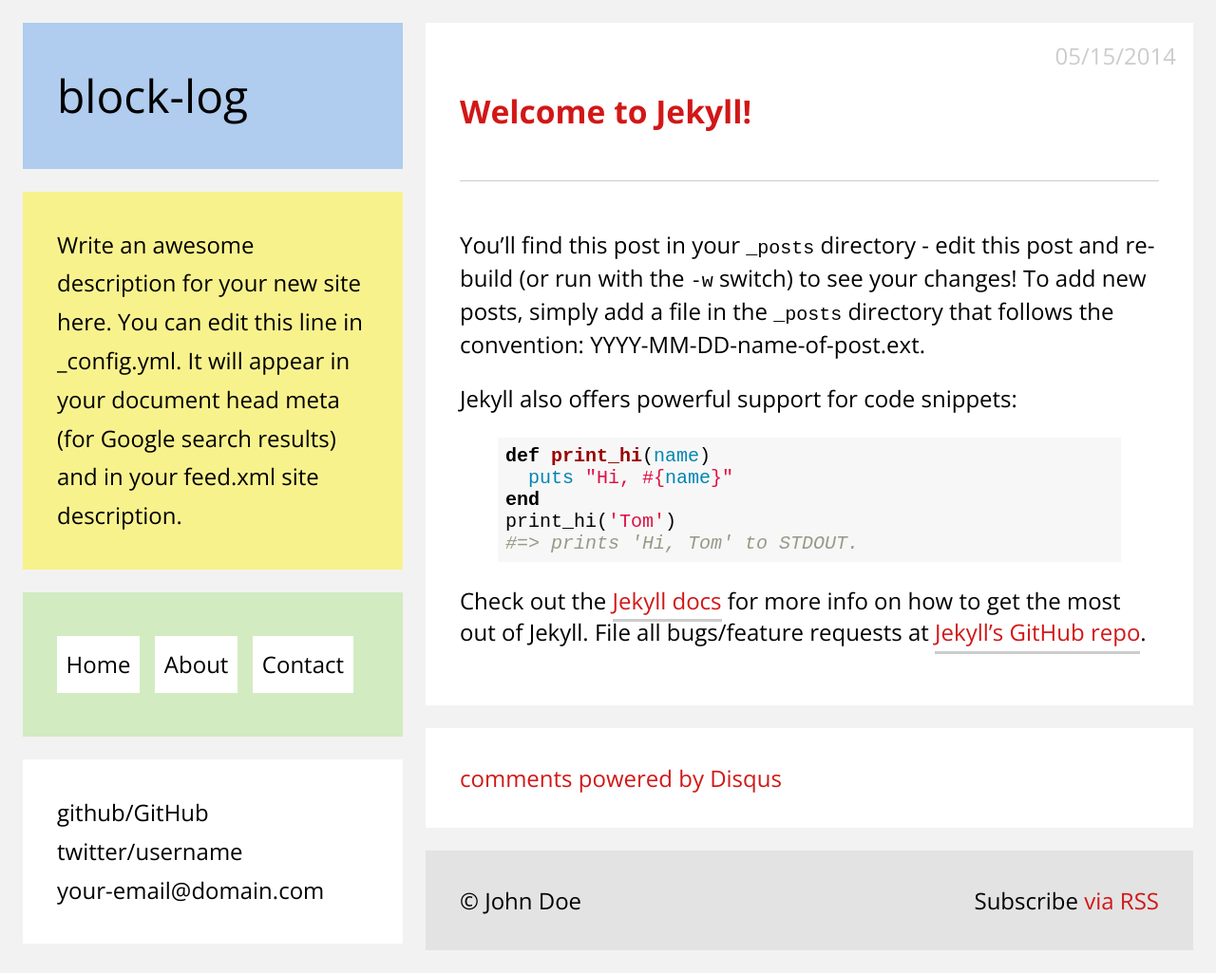
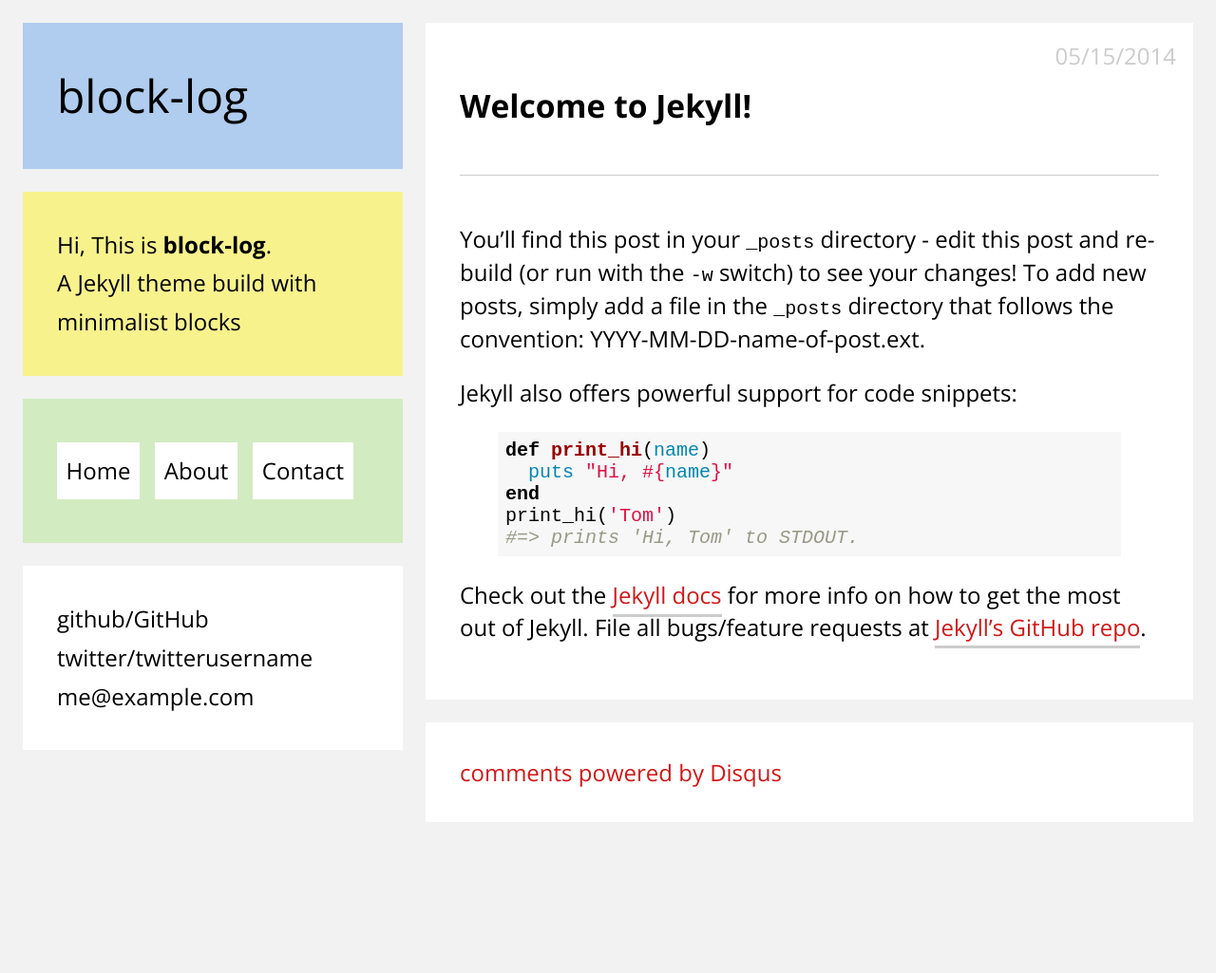
Before and after one commit to K-kilima/K-kilima.github.io, a Jekyll site: the page built from _posts/2014-05-15-welcome-to-jekyll.markdown, in a window 1280 px wide. Shown: the whole page at 95% size. Built offline with Jekyll 4.4.1, drawn with Linux system fonts in a browser that asks for light colours; Markdown is read by kramdown in place of the engine named in the settings; comment, search, counter and statistics services are not loaded; after the commit the page ends 900 px from its top, so only the background shows below that.

Commit message:
ini tema baru

```diff
--- a/_config.yml
+++ b/_config.yml
@@ -1,17 +1,8 @@
-# Site settings
-title: block-log
-email: your-email@domain.com
-description: > # this means to ignore newlines until "baseurl:"
-  Write an awesome description for your new site here. You can edit this
-  line in _config.yml. It will appear in your document head meta (for
-  Google search results) and in your feed.xml site description.
-baseurl: "" # the subpath of your site, e.g. /blog/
-url: "http://yourdomain.com" # the base hostname & protocol for your site
-twitter: username
-github:  username
-
-# Build settings
-markdown: kramdown
-paginate: 3
-author: John Doe
-disqus-id: demo
+name: block-log
+description: Hi, This is <b>block-log</b>.<br>A Jekyll theme build with minimalist blocks
+markdown: redcarpet
+pygments: true
+disqus-id: anandu
+email: me@example.com
+twitter: twitterusername
+github: gitusername
--- a/_layouts/default.html
+++ b/_layouts/default.html
@@ -1,13 +1,46 @@
 <!DOCTYPE html>
 <html>
-  {% include head.html %}
+
+<head>
+    <meta charset="utf-8">
+    <meta http-equiv="X-UA-Compatible" content="IE=edge,chrome=1">
+    <title>{{ page.title }}</title>
+    <meta name="robots" content="index,follow"/>
+    <meta name="revisit-after" content="1 days"/>
+    <meta name="viewport" content="width=device-width, initial-scale=1" >
+    <meta name="HandheldFriendly" content="True"/>
+    <meta name="MobileOptimized" content="320"/>
+    <meta http-equiv="cleartype" content="on"/>
+    <link rel="stylesheet" href="/css/syntax.css" rel='stylesheet' type='text/css'>
+    <link rel="stylesheet" href="/css/main.css" rel='stylesheet' type='text/css'>
+    <link href='http://fonts.googleapis.com/css?family=Open+Sans:400,700' rel='stylesheet' type='text/css'>
+</head>
+
 <body>
-  {% include header.html %}
+    <header class="main-header">
+        <div class="module color1">
+            <h1><a href="/">{{ site.name }}</a></h1>
+        </div>
 
-  <section class="main-content">
+        <div class="module color2">
+            {{ site.description }}
+        </div>
+
+        <nav class="module color4">
+            <a href="/">Home</a>
+            <a href="/about/">About</a>
+            <a href="/contact/">Contact</a>
+        </nav>
+
+        <div class="module color3">
+            github/{{ site.github }}
+            <br>twitter/{{ site.twitter }}
+            <br>{{ site.email }}
+        </div>
+
+    </header>
+
     {{ content }}
-      {% include footer.html %}
-  </section>
 
 </body>
 </html>
--- a/_layouts/post.html
+++ b/_layouts/post.html
@@ -2,8 +2,9 @@
 layout: default
 ---
 
+<div class="main-content">
 <article class="color3 module">
-        <a href="{{ page.url }}"><h1>{{ page.title }}</h1></a>
+        <h1>{{ page.title }}</h1>
         <hr>
         <time>{{ page.date| date: "%m/%d/%Y" }}</time>
 
--- /dev/null
+++ b/css/syntax.css
@@ -0,0 +1,60 @@
+.highlight  { background: #ffffff; }
+.highlight .c { color: #999988; font-style: italic } /* Comment */
+.highlight .err { color: #a61717; background-color: #e3d2d2 } /* Error */
+.highlight .k { font-weight: bold } /* Keyword */
+.highlight .o { font-weight: bold } /* Operator */
+.highlight .cm { color: #999988; font-style: italic } /* Comment.Multiline */
+.highlight .cp { color: #999999; font-weight: bold } /* Comment.Preproc */
+.highlight .c1 { color: #999988; font-style: italic } /* Comment.Single */
+.highlight .cs { color: #999999; font-weight: bold; font-style: italic } /* Comment.Special */
+.highlight .gd { color: #000000; background-color: #ffdddd } /* Generic.Deleted */
+.highlight .gd .x { color: #000000; background-color: #ffaaaa } /* Generic.Deleted.Specific */
+.highlight .ge { font-style: italic } /* Generic.Emph */
+.highlight .gr { color: #aa0000 } /* Generic.Error */
+.highlight .gh { color: #999999 } /* Generic.Heading */
+.highlight .gi { color: #000000; background-color: #ddffdd } /* Generic.Inserted */
+.highlight .gi .x { color: #000000; background-color: #aaffaa } /* Generic.Inserted.Specific */
+.highlight .go { color: #888888 } /* Generic.Output */
+.highlight .gp { color: #555555 } /* Generic.Prompt */
+.highlight .gs { font-weight: bold } /* Generic.Strong */
+.highlight .gu { color: #aaaaaa } /* Generic.Subheading */
+.highlight .gt { color: #aa0000 } /* Generic.Traceback */
+.highlight .kc { font-weight: bold } /* Keyword.Constant */
+.highlight .kd { font-weight: bold } /* Keyword.Declaration */
+.highlight .kp { font-weight: bold } /* Keyword.Pseudo */
+.highlight .kr { font-weight: bold } /* Keyword.Reserved */
+.highlight .kt { color: #445588; font-weight: bold } /* Keyword.Type */
+.highlight .m { color: #009999 } /* Literal.Number */
+.highlight .s { color: #d14 } /* Literal.String */
+.highlight .na { color: #008080 } /* Name.Attribute */
+.highlight .nb { color: #0086B3 } /* Name.Builtin */
+.highlight .nc { color: #445588; font-weight: bold } /* Name.Class */
+.highlight .no { color: #008080 } /* Name.Constant */
+.highlight .ni { color: #800080 } /* Name.Entity */
+.highlight .ne { color: #990000; font-weight: bold } /* Name.Exception */
+.highlight .nf { color: #990000; font-weight: bold } /* Name.Function */
+.highlight .nn { color: #555555 } /* Name.Namespace */
+.highlight .nt { color: #000080 } /* Name.Tag */
+.highlight .nv { color: #008080 } /* Name.Variable */
+.highlight .ow { font-weight: bold } /* Operator.Word */
+.highlight .w { color: #bbbbbb } /* Text.Whitespace */
+.highlight .mf { color: #009999 } /* Literal.Number.Float */
+.highlight .mh { color: #009999 } /* Literal.Number.Hex */
+.highlight .mi { color: #009999 } /* Literal.Number.Integer */
+.highlight .mo { color: #009999 } /* Literal.Number.Oct */
+.highlight .sb { color: #d14 } /* Literal.String.Backtick */
+.highlight .sc { color: #d14 } /* Literal.String.Char */
+.highlight .sd { color: #d14 } /* Literal.String.Doc */
+.highlight .s2 { color: #d14 } /* Literal.String.Double */
+.highlight .se { color: #d14 } /* Literal.String.Escape */
+.highlight .sh { color: #d14 } /* Literal.String.Heredoc */
+.highlight .si { color: #d14 } /* Literal.String.Interpol */
+.highlight .sx { color: #d14 } /* Literal.String.Other */
+.highlight .sr { color: #009926 } /* Literal.String.Regex */
+.highlight .s1 { color: #d14 } /* Literal.String.Single */
+.highlight .ss { color: #990073 } /* Literal.String.Symbol */
+.highlight .bp { color: #999999 } /* Name.Builtin.Pseudo */
+.highlight .vc { color: #008080 } /* Name.Variable.Class */
+.highlight .vg { color: #008080 } /* Name.Variable.Global */
+.highlight .vi { color: #008080 } /* Name.Variable.Instance */
+.highlight .il { color: #009999 } /* Literal.Number.Integer.Long */
```
Also changed, not shown: 404.html (added, +85 -0 lines), about.md (+1 -1 lines), css/main.css (added, +204 -0 lines), index.html (+8 -18 lines), README.md, 1 other file.
